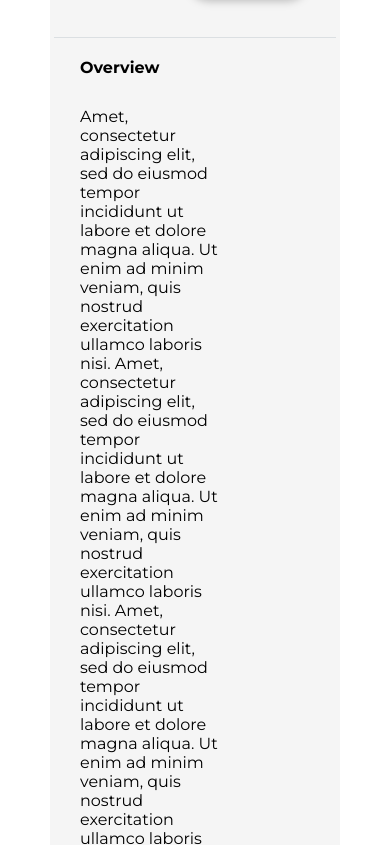
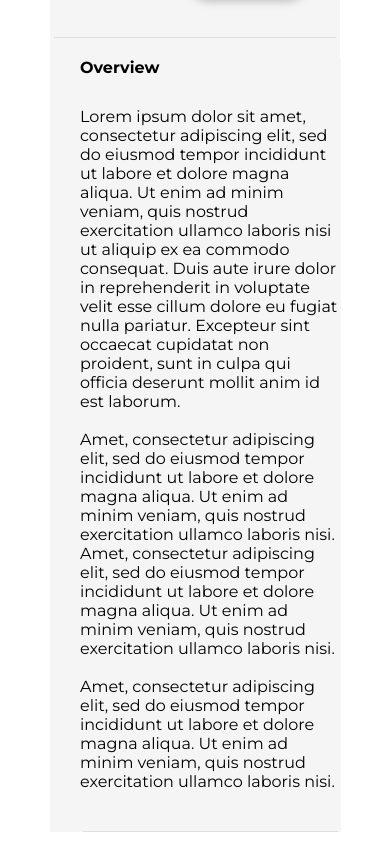
Before and after one commit to mariahfernnn/prepr-redesign, a plain HTML site: page challenge-details.html in a window 390 px wide. Shown: the part 574-1419 px from the top of the page. Drawn offline with Linux system fonts and the light colour scheme.

Commit message:
Added a media query for the challenge details overview section

```diff
--- a/challenge-details.html
+++ b/challenge-details.html
@@ -53,10 +53,7 @@
               <h3>Overview</h3>
             </div>
             <div class="challenge-details-overview-description">
-              Amet, consectetur adipiscing elit, sed do eiusmod tempor incididunt ut labore et dolore magna aliqua. Ut enim ad minim veniam, quis nostrud exercitation ullamco laboris nisi.
-              Amet, consectetur adipiscing elit, sed do eiusmod tempor incididunt ut labore et dolore magna aliqua. Ut enim ad minim veniam, quis nostrud exercitation ullamco laboris nisi.
-              Amet, consectetur adipiscing elit, sed do eiusmod tempor incididunt ut labore et dolore magna aliqua. Ut enim ad minim veniam, quis nostrud exercitation ullamco laboris nisi.
-              Amet, consectetur adipiscing elit, sed do eiusmod tempor incididunt ut labore et dolore magna aliqua. Ut enim ad minim veniam, quis nostrud exercitation ullamco laboris nisi.
+              Lorem ipsum dolor sit amet, consectetur adipiscing elit, sed do eiusmod tempor incididunt ut labore et dolore magna aliqua. Ut enim ad minim veniam, quis nostrud exercitation ullamco laboris nisi ut aliquip ex ea commodo consequat. Duis aute irure dolor in reprehenderit in voluptate velit esse cillum dolore eu fugiat nulla pariatur. Excepteur sint occaecat cupidatat non proident, sunt in culpa qui officia deserunt mollit anim id est laborum.
               <br>
               <br>
               Amet, consectetur adipiscing elit, sed do eiusmod tempor incididunt ut labore et dolore magna aliqua. Ut enim ad minim veniam, quis nostrud exercitation ullamco laboris nisi.
--- a/css/challenge-details.css
+++ b/css/challenge-details.css
@@ -106,4 +106,9 @@
       cursor: pointer;
       filter: drop-shadow(0px 4px 4px rgba(0, 0, 0, 0.25));
   }
+
+  .challenge-details-overview {
+      width: 90%;
+      margin-right: 30px;
+  }
 }
```
